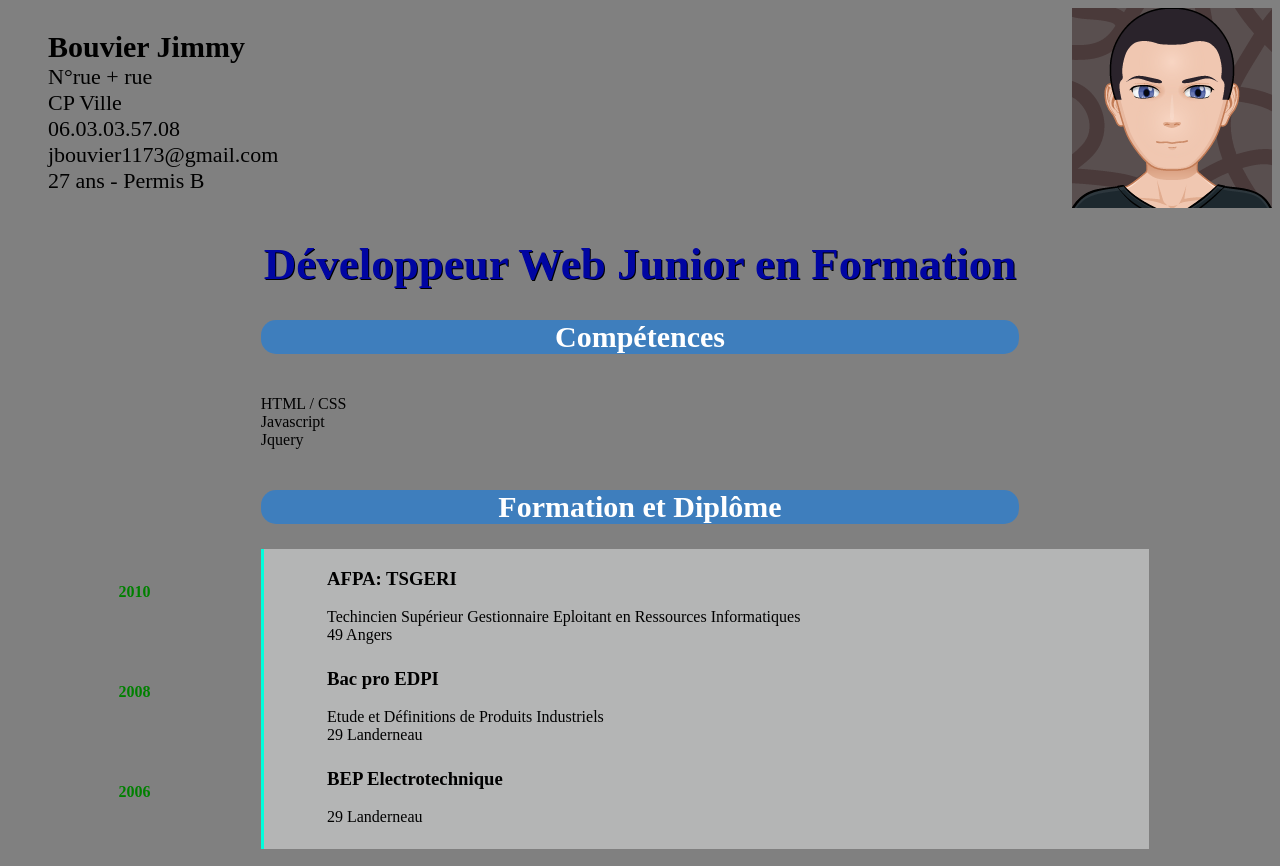
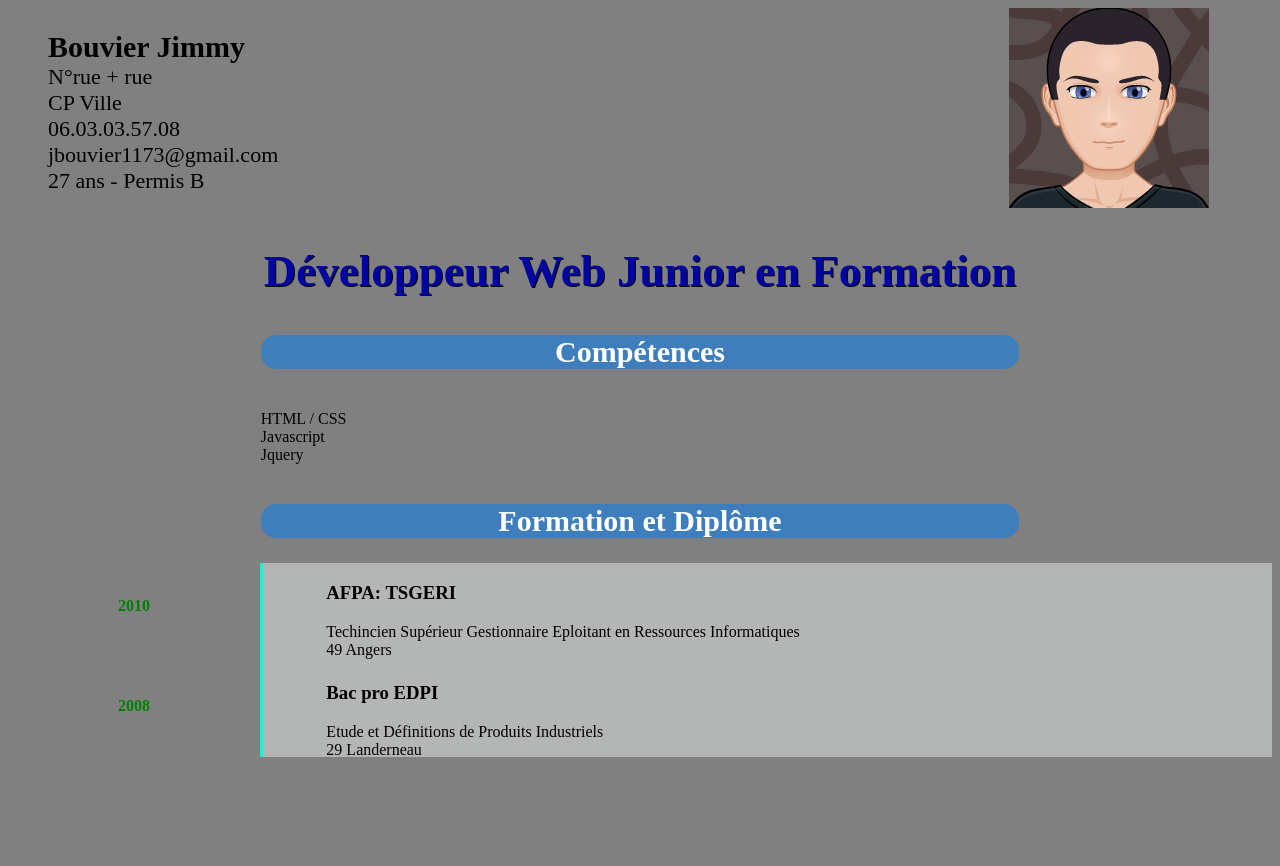
Before and after one commit to Jim29800/cv, a plain HTML site: page index.html in a window 1280 px wide. Shown: the top 866 px of the page. After the commit the page ends 800 px from the top, so only its background shows below. Drawn offline with Linux system fonts and the light colour scheme.

Commit message:
ajustement

```diff
--- a/index.html
+++ b/index.html
@@ -21,6 +21,7 @@
 				<img src="avatar.png" alt="Photo de profil"/>
 			</div>
 		</header>
+		<section class ="test">
 			<h1 class="titrecv">Développeur Web Junior en Formation</h1>
 			<!-- COMPETENCE-->
 			<div class="categorie">
@@ -125,5 +126,6 @@
    					</div>
    				</div>
 			</div>
+		</section>
 	</body>
 </html>
--- a/style.css
+++ b/style.css
@@ -8,6 +8,11 @@ body{
 header{
 	display: flex;
 	justify-content: space-between;
+	margin-right: 5%;
+}
+.test {
+	height: 70%;
+	overflow-y:scroll;
 }
 
 .information{
@@ -29,7 +34,7 @@ header{
 	/*border-style: solid;	*/
     width: 200px;
     height: 200px;
-    border-radius: 10px;
+
 }
 .titrecv {
 	text-align: center;
@@ -76,7 +81,7 @@ header{
 	/*border-style: solid;*/
 	background-color: rgba(232,233,233, 0.5);
     height: 100px;
-    width: 65%;
+    width: 75%;
     border-left-style: solid;
     border-left-color: #01FEDC;
     padding-left: 5%;
```
